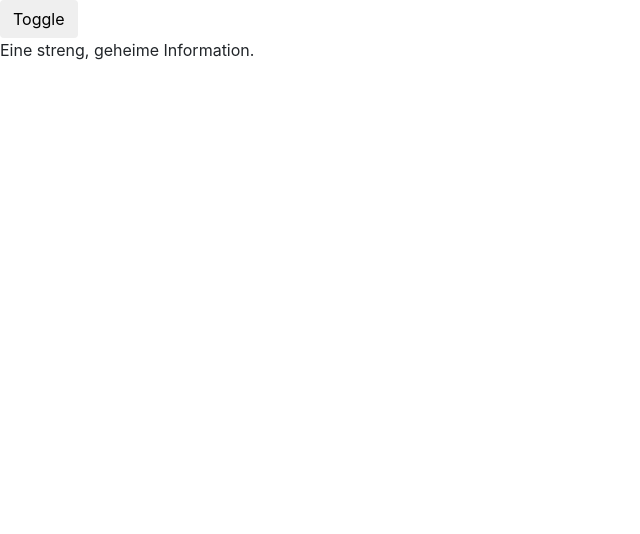
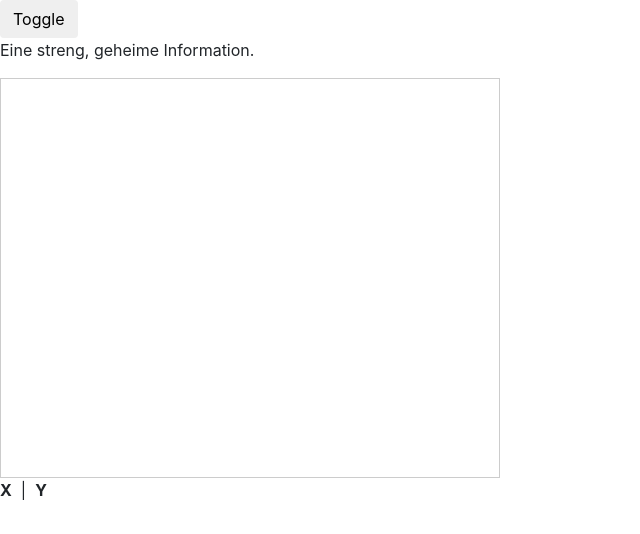
Before and after one commit to ng-practice/mainz-2017-10-17, an Angular app: page / in a window 1280 px wide. Shown: the top 534 px of the page, without its empty margins (0-640 px from the left). Built offline with nearby package versions, Linux system fonts and the light colour scheme.

Commit message:
(exercise) add component mouse-cursor-box

```diff
--- a/src/app/app.component.html
+++ b/src/app/app.component.html
@@ -1 +1,3 @@
 <info-box></info-box>
+
+<mouse-cursor-box></mouse-cursor-box>
--- a/src/app/app.module.ts
+++ b/src/app/app.module.ts
@@ -3,10 +3,12 @@ import { NgModule } from '@angular/core';
 
 import { AppComponent } from './app.component';
 import {BookModule} from "./book/book.module";
+import { MouseCursorBox } from './mouse-cursor-box/mouse-cursor-box.component';
 
 @NgModule({
   declarations: [
-    AppComponent
+    AppComponent,
+    MouseCursorBox
   ],
   imports: [
     BookModule,
--- /dev/null
+++ b/src/app/mouse-cursor-box/mouse-cursor-box.component.html
@@ -0,0 +1,9 @@
+<div
+  (mousemove)="updateCursorPosition($event)"
+  style="height:400px;width: 500px; border: 1px solid #ccc">
+</div>
+<div>
+  <strong>X</strong> {{ x }}
+  &nbsp;|&nbsp;
+  <strong>Y</strong> {{ y }}
+</div>
--- /dev/null
+++ b/src/app/mouse-cursor-box/mouse-cursor-box.component.ts
@@ -0,0 +1,16 @@
+import { Component, OnInit } from '@angular/core';
+
+@Component({
+  selector: 'mouse-cursor-box',
+  templateUrl: './mouse-cursor-box.component.html',
+  styleUrls: ['./mouse-cursor-box.component.css']
+})
+export class MouseCursorBox {
+  x: number;
+  y: number;
+
+  updateCursorPosition($event: MouseEvent) {
+    this.x = $event.clientX;
+    this.y = $event.clientY;
+  }
+}
```
Also changed, not shown: src/app/mouse-cursor-box/mouse-cursor-box.component.css (added), 1 other file (tests, documents, lock files or other folders).
